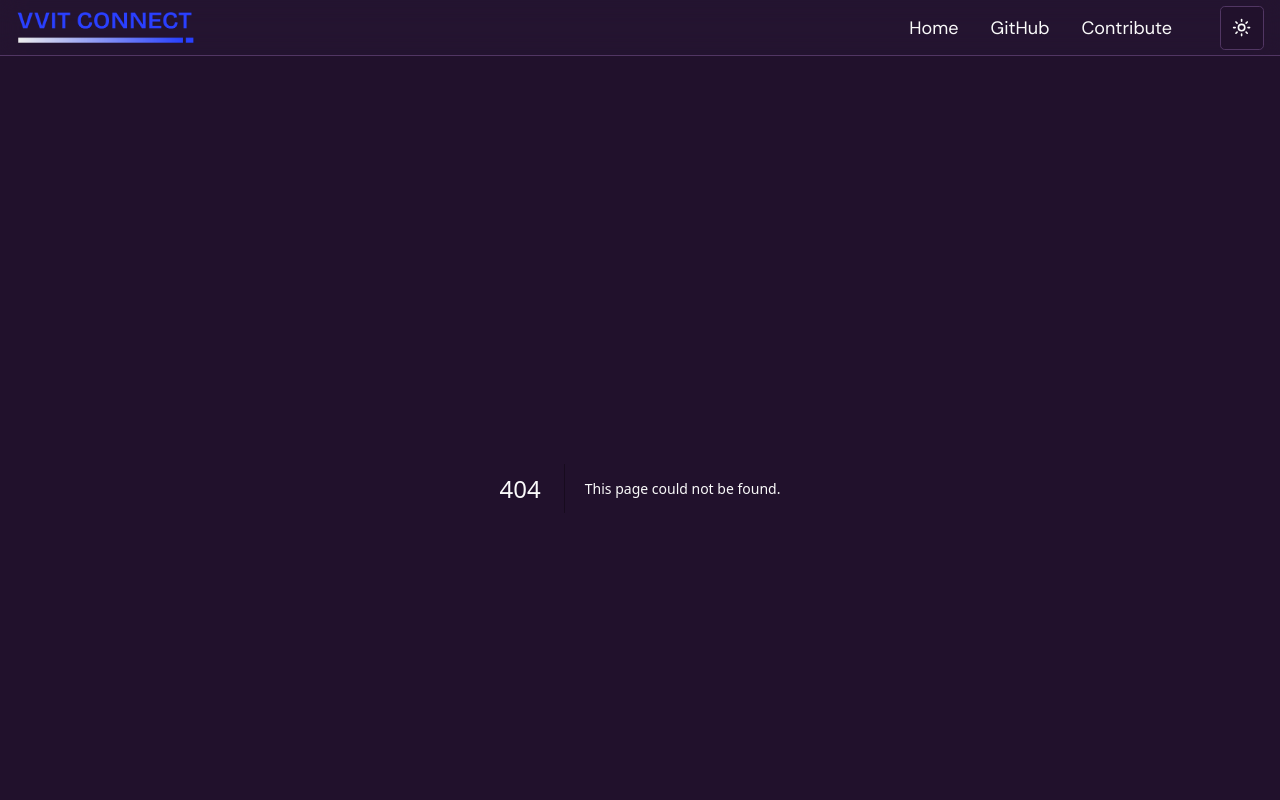
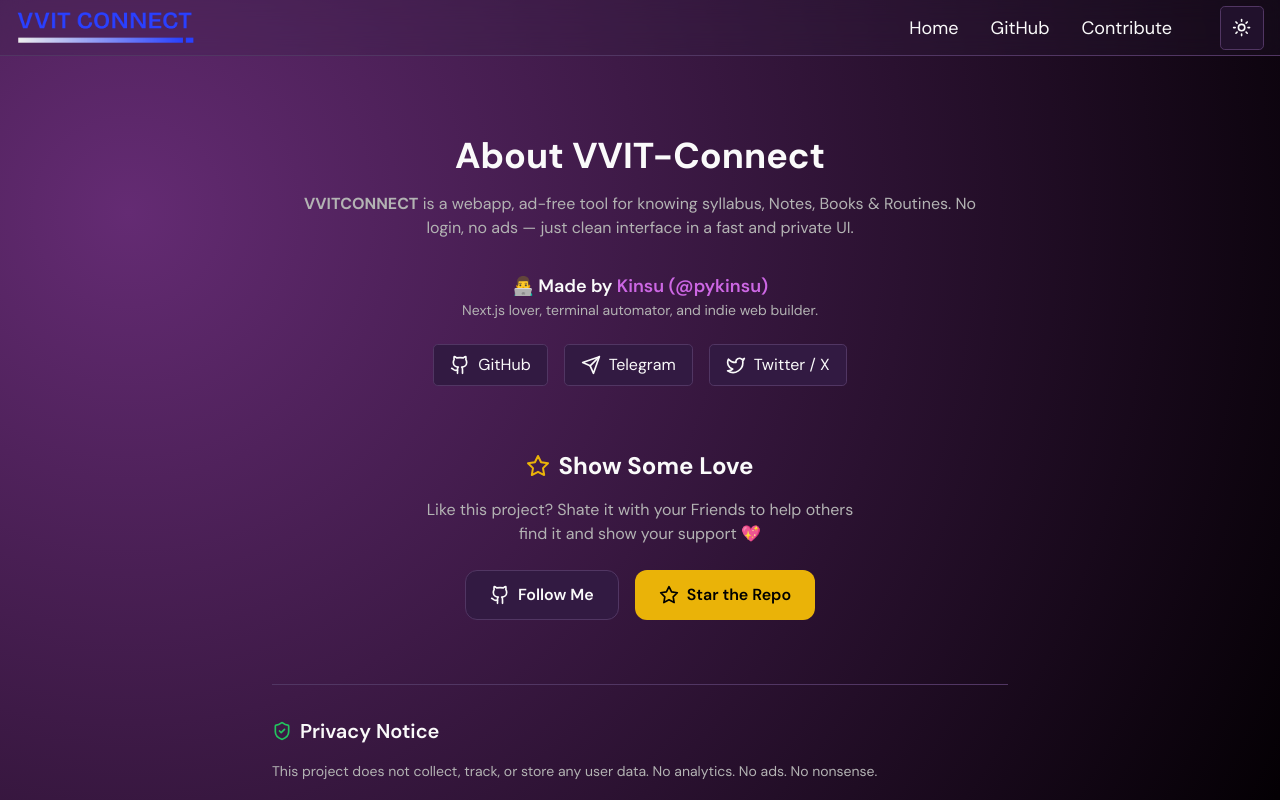
Before and after one commit to pyKinsu/VVITConnect, a Next.js app: page /about in a window 1280 px wide. Before the commit this address had no page. Shown: the top 800 px of the page. Built offline with nearby package versions, Linux system fonts and the light colour scheme.

Commit message:
Create page.tsx

```diff
--- /dev/null
+++ b/src/app/about/page.tsx
@@ -0,0 +1,94 @@
+"use client";
+
+import { Github, Twitter, Send, ShieldCheck, Star } from "lucide-react";
+import Link from "next/link";
+
+export default function AboutPage() {
+  return (
+    <div className="max-w-3xl mx-auto my-12 px-4 text-foreground">
+      {/* Heading */}
+      <h1 className="text-4xl font-bold mb-4 text-center">
+        About VVIT-Connect
+      </h1>
+
+      {/* Description */}
+      <p className="text-muted-foreground text-center max-w-2xl mx-auto mb-8">
+        <strong>VVITCONNECT</strong> is a webapp, ad-free tool for knowing syllabus, Notes, Books & Routines.
+        No login, no ads — just clean interface in a fast and private UI.
+      </p>
+
+      {/* Author */}
+      <div className="text-center mt-8">
+        <p className="text-lg font-semibold">
+          👨‍💻 Made by <span className="text-primary">Kinsu (@pykinsu)</span>
+        </p>
+        <p className="text-sm text-muted-foreground mb-6">
+          Next.js lover, terminal automator, and indie web builder.
+        </p>
+
+        {/* Contact Buttons */}
+        <div className="flex justify-center gap-4 mt-4 flex-wrap">
+          <Link
+            href="https://github.com/pykinsu"
+            target="_blank"
+            className="bg-card border border-border px-4 py-2 rounded-lg flex items-center gap-2 hover:bg-muted transition"
+          >
+            <Github className="h-5 w-5" /> GitHub
+          </Link>
+          <Link
+            href="https://t.me/pykinsu"
+            target="_blank"
+            className="bg-card border border-border px-4 py-2 rounded-lg flex items-center gap-2 hover:bg-muted transition"
+          >
+            <Send className="h-5 w-5" /> Telegram
+          </Link>
+          <Link
+            href="https://twitter.com/pykinsu"
+            target="_blank"
+            className="bg-card border border-border px-4 py-2 rounded-lg flex items-center gap-2 hover:bg-muted transition"
+          >
+            <Twitter className="h-5 w-5" /> Twitter / X
+          </Link>
+        </div>
+      </div>
+
+      {/* GitHub Stars */}
+      <div className="mt-16 text-center">
+        <h2 className="text-2xl font-bold mb-4 flex items-center justify-center gap-2">
+          <Star className="h-6 w-6 text-yellow-500" />
+          Show Some Love
+        </h2>
+        <p className="text-muted-foreground mb-6 max-w-md mx-auto">
+          Like this project? Shate it with your Friends to help others find it and show your support 💖
+        </p>
+        <div className="flex justify-center gap-4 flex-wrap">
+          <Link
+            href="https://github.com/pykinsu"
+            target="_blank"
+            className="bg-card border border-border px-6 py-3 rounded-xl font-semibold flex items-center gap-2 hover:bg-muted transition"
+          >
+            <Github className="h-5 w-5" /> Follow Me
+          </Link>
+          <Link
+            href="https://github.com/pykinsu/termux-handbook/stargazers"
+            target="_blank"
+            className="bg-yellow-500 text-black px-6 py-3 rounded-xl font-semibold flex items-center gap-2 hover:opacity-90 transition"
+          >
+            <Star className="h-5 w-5" /> Star the Repo
+          </Link>
+        </div>
+      </div>
+
+      {/* Privacy Section */}
+      <div className="mt-16 border-t pt-8 border-border space-y-4 text-sm text-muted-foreground">
+        <h2 className="text-xl font-semibold text-foreground flex items-center gap-2">
+          <ShieldCheck className="h-5 w-5 text-green-500" />
+          Privacy Notice
+        </h2>
+        <p>This project does not collect, track, or store any user data. No analytics. No ads. No nonsense.</p>
+        <p>All operations run client-side using public APIs.</p>
+        <p className="italic">Questions? DM me on Telegram.</p>
+      </div>
+    </div>
+  );
+}
```
